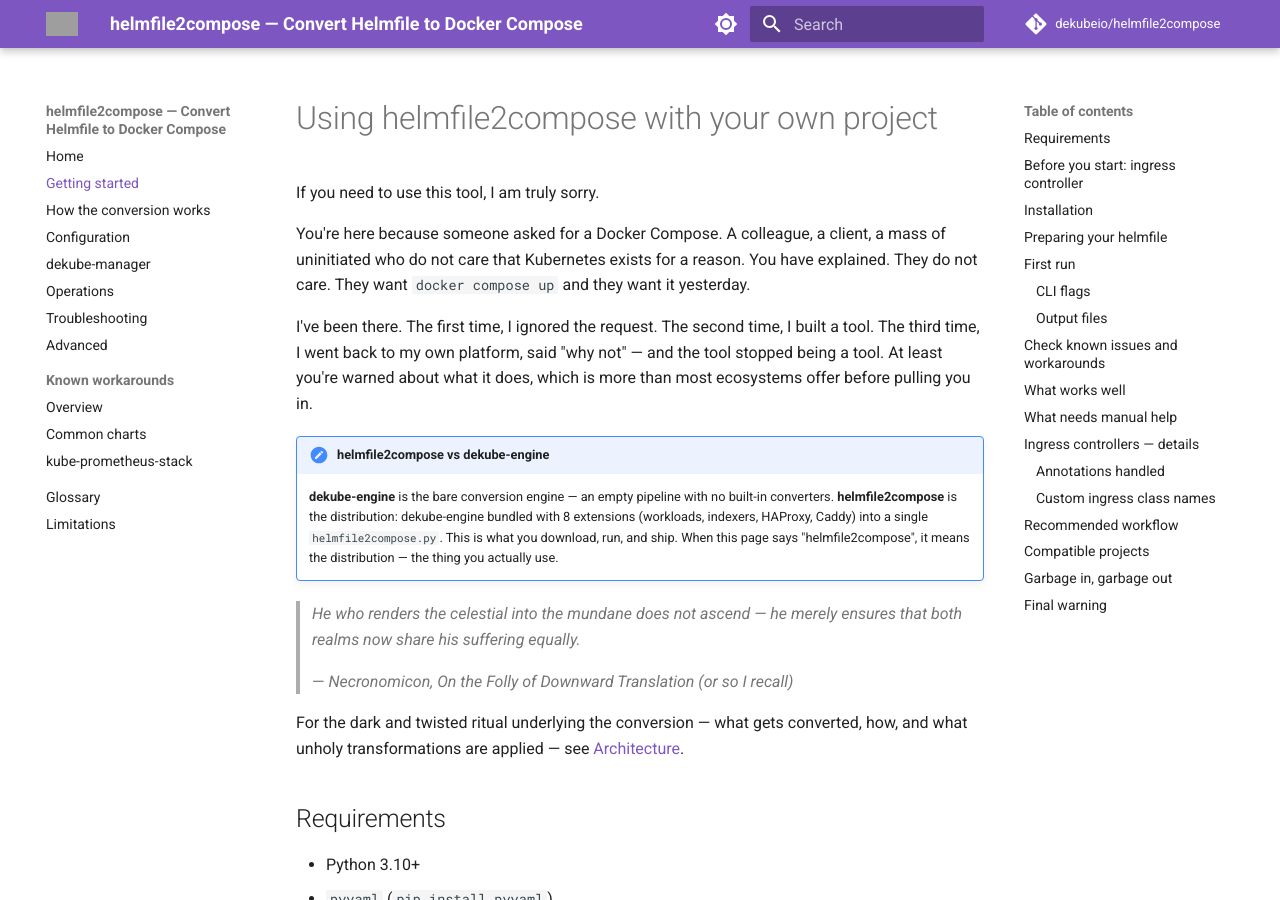
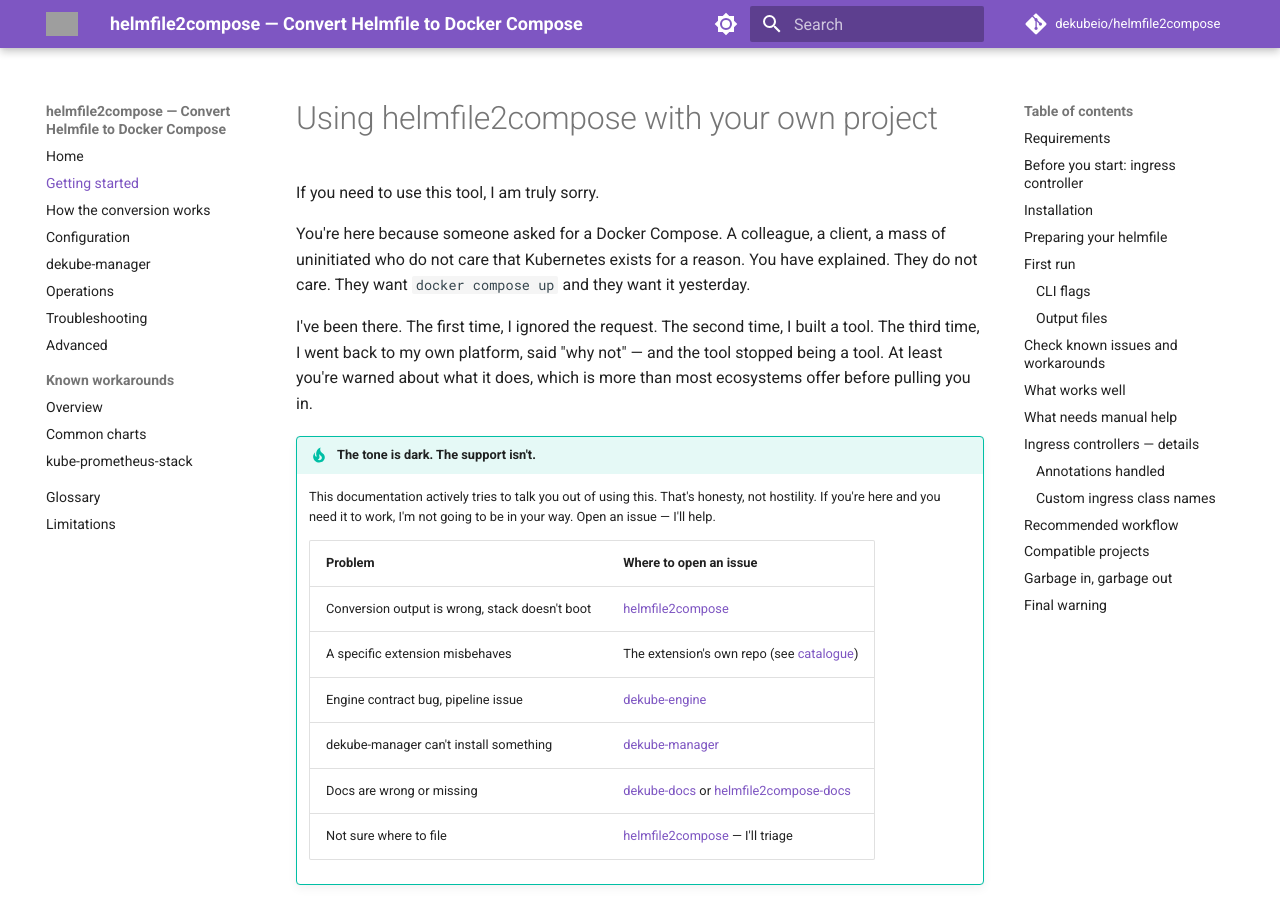
Before and after one commit to dekubeio/helmfile2compose-docs, an MkDocs documentation site: the page built from docs/getting-started.md, in a window 1280 px wide and 900 px high. Built offline with MkDocs 1.6.1 and Material for MkDocs 9.7.7, drawn with Linux system fonts in a browser that asks for light colours; comment, search, counter and statistics services are not loaded; grey boxes are pictures that could not be loaded.

Commit message:
docs: no hostility

```diff
--- a/docs/getting-started.md
+++ b/docs/getting-started.md
@@ -5,6 +5,18 @@
 You're here because someone asked for a Docker Compose. A colleague, a client, a mass of uninitiated who do not care that Kubernetes exists for a reason. You have explained. They do not care. They want `docker compose up` and they want it yesterday.
 
 I've been there. The first time, I ignored the request. The second time, I built a tool. The third time, I went back to my own platform, said "why not" — and the tool stopped being a tool. At least you're warned about what it does, which is more than most ecosystems offer before pulling you in.
+
+!!! tip "The tone is dark. The support isn't."
+    This documentation actively tries to talk you out of using this. That's honesty, not hostility. If you're here and you need it to work, I'm not going to be in your way. Open an issue — I'll help.
+
+    | Problem | Where to open an issue |
+    |---------|------------------------|
+    | Conversion output is wrong, stack doesn't boot | [helmfile2compose](https://github.com/dekubeio/helmfile2compose/issues) |
+    | A specific extension misbehaves | The extension's own repo (see [catalogue](https://docs.dekube.io/catalogue/)) |
+    | Engine contract bug, pipeline issue | [dekube-engine](https://github.com/dekubeio/dekube-engine/issues) |
+    | dekube-manager can't install something | [dekube-manager](https://github.com/dekubeio/dekube-manager/issues) |
+    | Docs are wrong or missing | [dekube-docs](https://github.com/dekubeio/dekube-docs/issues) or [helmfile2compose-docs](https://github.com/dekubeio/helmfile2compose-docs/issues) |
+    | Not sure where to file | [helmfile2compose](https://github.com/dekubeio/helmfile2compose/issues) — I'll triage |
 
 !!! note "helmfile2compose vs dekube-engine"
     **dekube-engine** is the bare conversion engine — an empty pipeline with no built-in converters. **helmfile2compose** is the distribution: dekube-engine bundled with 8 extensions (workloads, indexers, HAProxy, Caddy) into a single `helmfile2compose.py`. This is what you download, run, and ship. When this page says "helmfile2compose", it means the distribution — the thing you actually use.
```
Also changed, not shown: docs/index.md (+3 -0 lines), docs/troubleshooting.md (+9 -1 lines).
